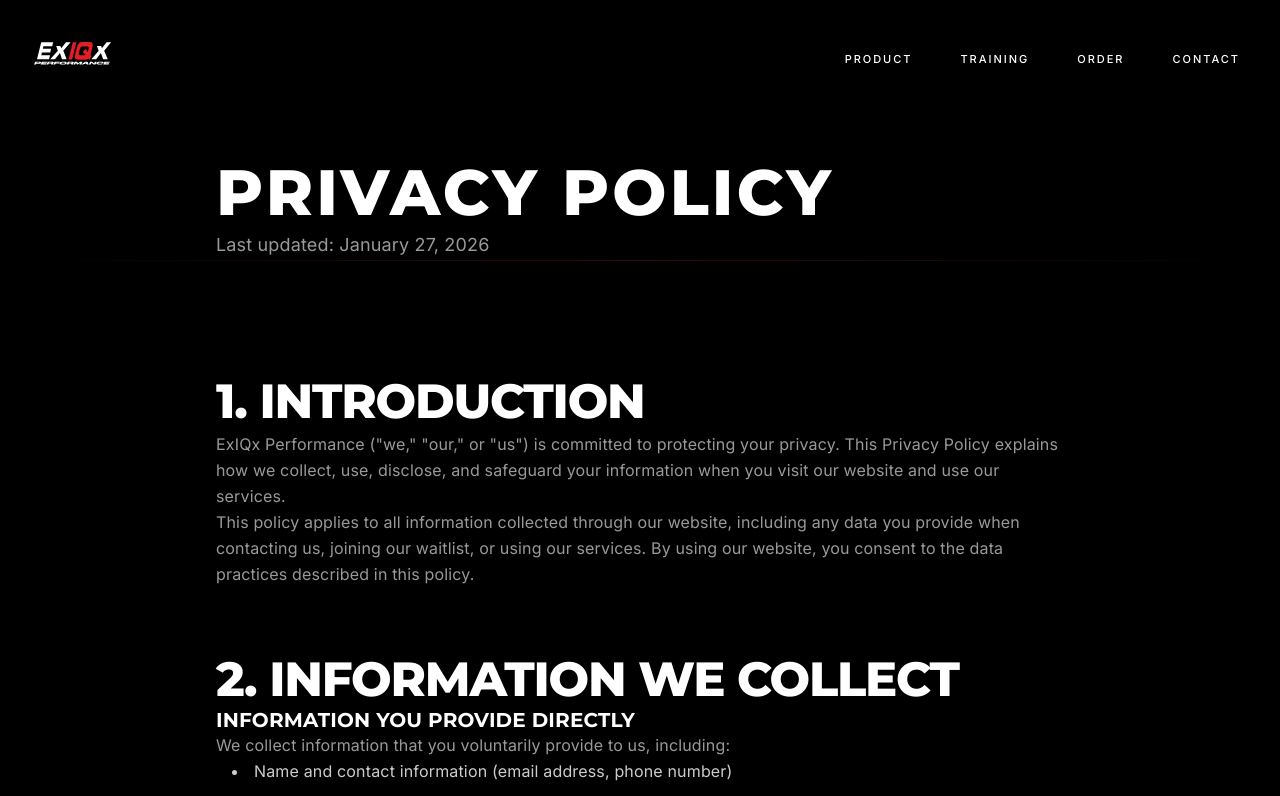
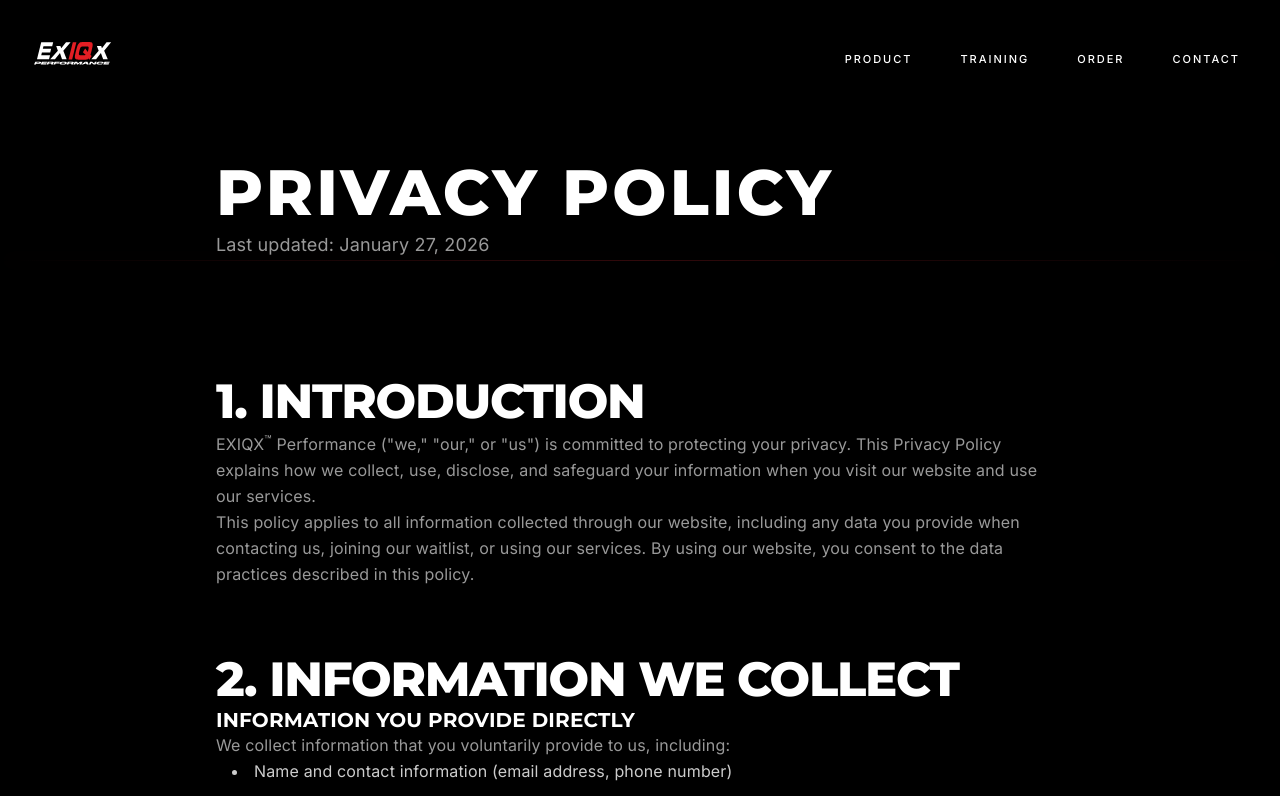
Before and after one commit to infinityspine/exiqx-website, a Next.js app: page /privacy-policy in a window 1280 px wide. Shown: the top 796 px of the page. Built offline with nearby package versions, Linux system fonts and the light colour scheme.

Commit message:
🕒 Auto-commit: 2026-01-27 12:12:17

```diff
--- a/app/privacy-policy/page.tsx
+++ b/app/privacy-policy/page.tsx
@@ -54,7 +54,7 @@ export default function PrivacyPolicyPage() {
             </h2>
             <div className="space-y-4 text-white/80 font-inter leading-relaxed">
               <p>
-                ExIQx Performance ("we," "our," or "us") is committed to protecting your privacy. This Privacy Policy explains how we collect, use, disclose, and safeguard your information when you visit our website and use our services.
+                EXIQX<sup className="text-xs">™</sup> Performance ("we," "our," or "us") is committed to protecting your privacy. This Privacy Policy explains how we collect, use, disclose, and safeguard your information when you visit our website and use our services.
               </p>
               <p>
                 This policy applies to all information collected through our website, including any data you provide when contacting us, joining our waitlist, or using our services. By using our website, you consent to the data practices described in this policy.
@@ -273,7 +273,7 @@ export default function PrivacyPolicyPage() {
                 If you have questions, concerns, or requests regarding this Privacy Policy or our data practices, please contact us:
               </p>
               <p>
-                <strong>ExIQx Performance</strong><br />
+                <strong>EXIQX Performance</strong><br />
                 Email: <a href="mailto:contact@exiqxperformance.com" className="text-red-400 hover:text-red-300 underline">contact@exiqxperformance.com</a>
               </p>
             </div>
```
